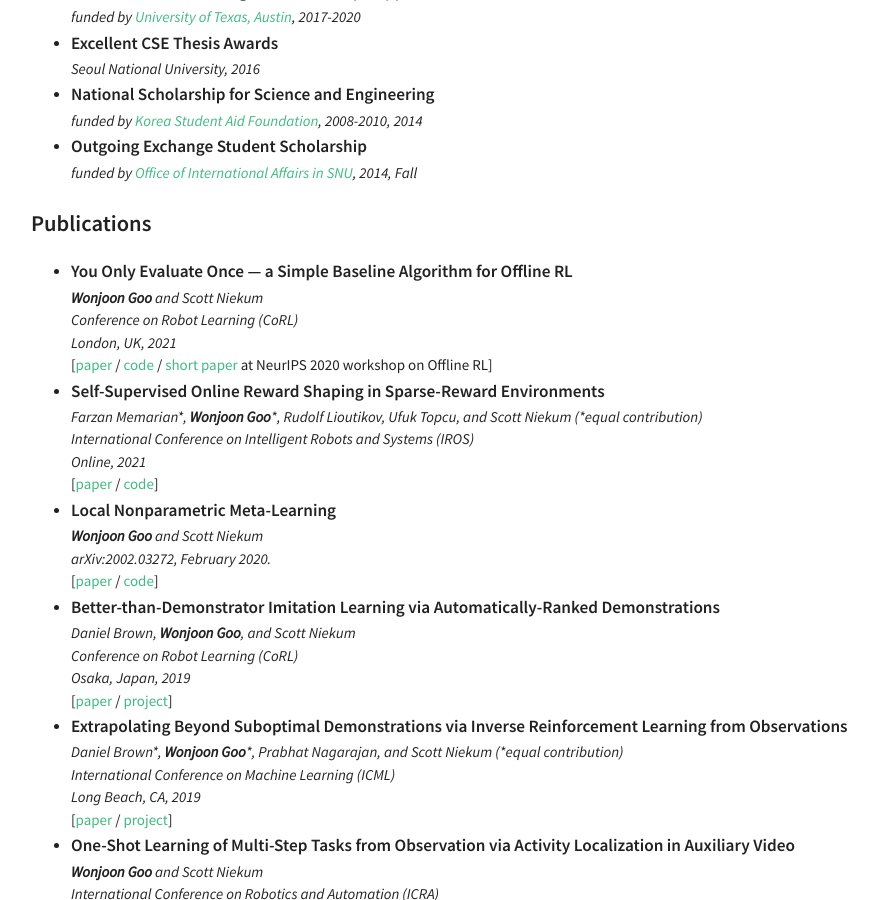
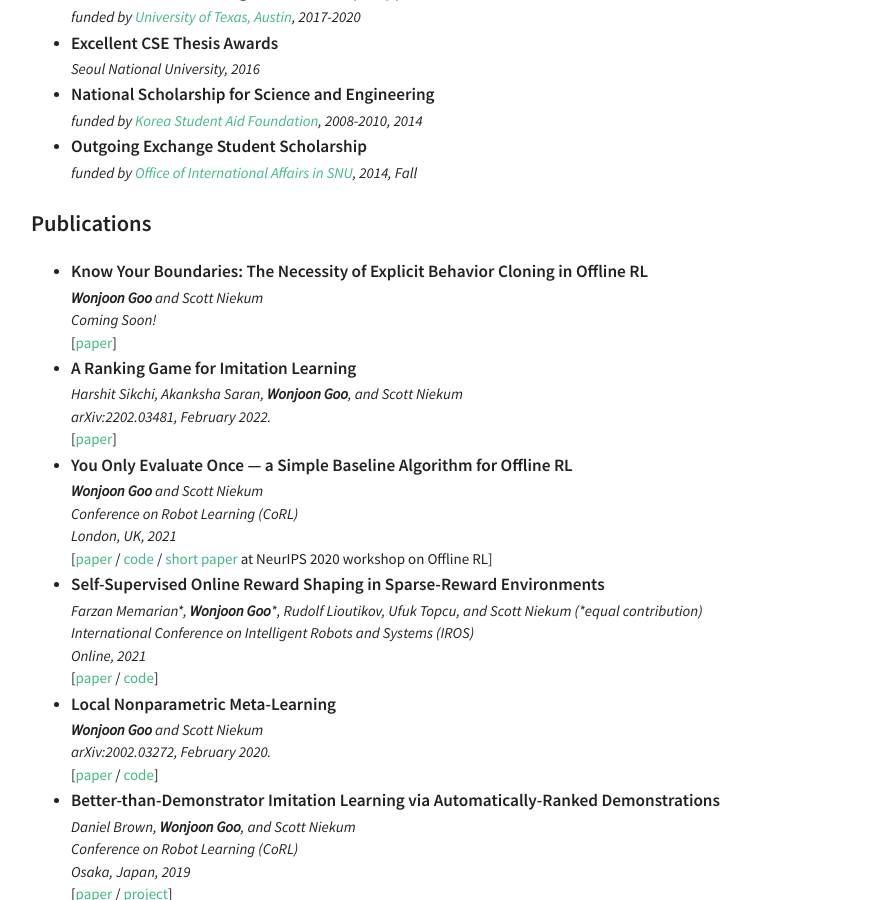
Before and after one commit to hiwonjoon/hiwonjoon.github.io, a Jekyll site: the page built from index.html, in a window 1280 px wide and 900 px high, scrolled down 1923 px. Shown: the whole window, without its empty margins (319-1197 px from the left). Built offline with Jekyll 4.4.1, drawn with Linux system fonts in a browser that asks for light colours.

Commit message:
paper update.

```diff
--- a/index.html
+++ b/index.html
@@ -222,6 +222,30 @@ permalink: /
   <div class="post-description">
     <ul>
       <li>
+        <h5 style='margin:0px;'>Know Your Boundaries: The Necessity of Explicit Behavior Cloning in Offline RL</h5>
+        <div class='italic'>
+          <span><b>Wonjoon Goo</b> and Scott Niekum</span></br>
+          <span>Coming Soon!</span>
+        </div>
+        <div>
+          <span>
+            [<a href='#'>paper</a>]
+          </span>
+        </div>
+      </li>
+      <li>
+        <h5 style='margin:0px;'>A Ranking Game for Imitation Learning</h5>
+        <div class='italic'>
+          <span>Harshit Sikchi, Akanksha Saran, <b>Wonjoon Goo</b>, and Scott Niekum</span></br>
+          <span>arXiv:2202.03481, February 2022.</span>
+        </div>
+        <div>
+          <span>
+            [<a href='https://arxiv.org/abs/2202.03481'>paper</a>]
+          </span>
+        </div>
+      </li>
+      <li>
         <h5 style='margin:0px;'>You Only Evaluate Once — a Simple Baseline Algorithm for Offline RL</h5>
         <div class='italic'>
           <span><b>Wonjoon Goo</b> and Scott Niekum</span></br>
```
Also changed, not shown: 1 other file.
